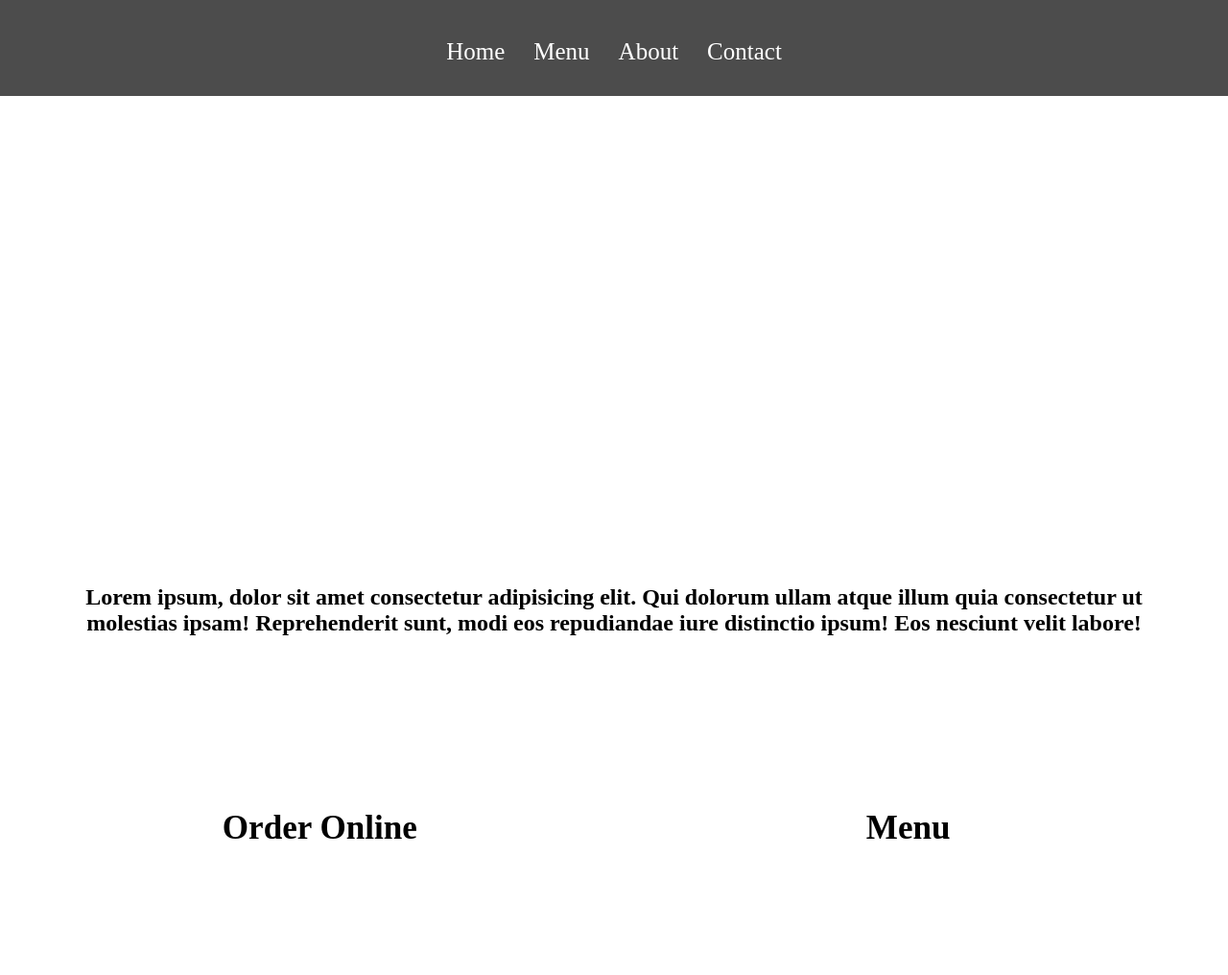
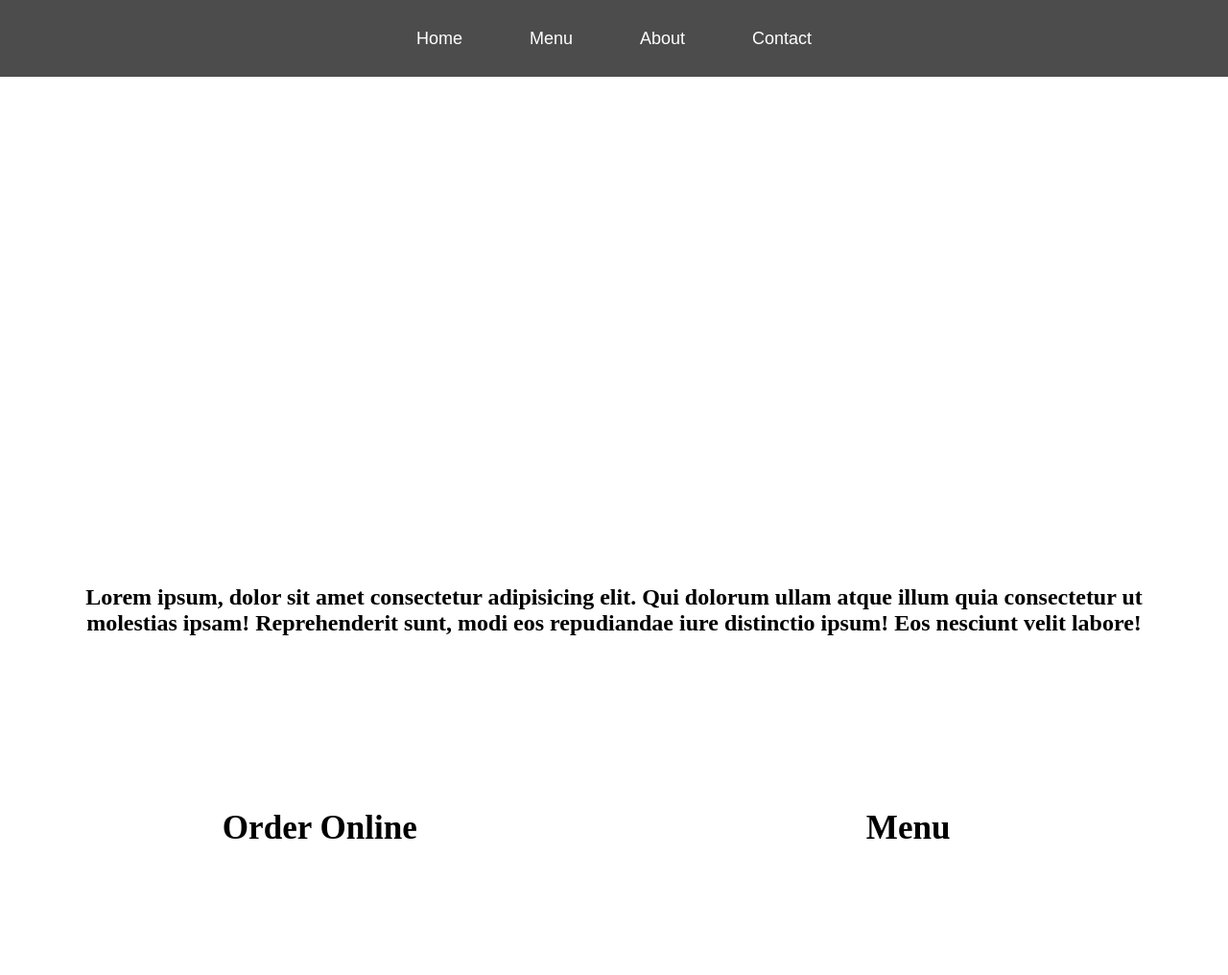
Before and after one commit to KyleOlhausen/restaurant-page, a plain HTML site: page index.html in a window 1280 px wide. Shown: the top 1016 px of the page at 96% size. Drawn offline with Linux system fonts and the light colour scheme; a script that the page names is missing.

Commit message:
fixed html and css for title

```diff
--- a/index.html
+++ b/index.html
@@ -11,25 +11,21 @@
 <body>
     <div id="content">
 
-
-        <div class="header">
+        <div>
             <nav>
-                <a href="">Home</a>
-                <a href="">Menu</a>
-                <a href="">About</a>
-                <a href="">Contact</a>
+                <button>Home</button>
+                <button>Menu</button>
+                <button>About</button>
+                <button>Contact</button>
             </nav>
-        </div>
-
-        <div class="title">
-            <h1>Coffee Shop</h1>
+            <h1 class="title">Coffee Shop</h1>
         </div>
 
         <div class="info">
             <div class="info-text">
                 <h2>Lorem ipsum, dolor sit amet consectetur adipisicing elit. Qui dolorum ullam atque illum quia consectetur ut molestias ipsam! Reprehenderit sunt, modi eos repudiandae iure distinctio ipsum! Eos nesciunt velit labore!</h2>
             </div>
-            <div class="options">
+            <div class="cards">
                 <div class="card left">
                     <h3>Order Online</h3>
                 </div>
--- /dev/null
+++ b/main.js
@@ -0,0 +1 @@
+console.log("adsg");
--- a/styles.css
+++ b/styles.css
@@ -11,28 +11,33 @@ body {
     grid-template-columns: 1fr;
 }
 
-.header {
-    background-color: rgba(0, 0, 0, 0.7);
-    height: 100px;
-    width: 100%;
-    position:fixed;
-}
 
 nav {
-    padding-top: 40px;
+    background-color: rgba(0, 0, 0, 0.7);
+    height: 80px;
+    width: 100%;
+    position:sticky;
+    top: 0;
+    margin: 0px;
+    margin-bottom: 100px;
     display: flex;
     justify-content:center;
     font-size: 25px;
     gap: 30px;
 }
 
-a {
-    text-decoration: none;
+nav button {
+    font-size: large;
+    background-color: transparent;
     color: white;
+    padding: 20px;
+    border: transparent;
 }
 
-a:hover {
+nav button:hover {
     text-decoration: underline;
+    cursor: pointer;
+    transform: translateY(-10%);
 }
 
 .title {
@@ -41,14 +46,9 @@ a:hover {
     display: flex;
     justify-content: center;
     align-items: center;
-    margin-left: 20px;
-}
-
-h1 {
     margin: 0;
     position: sticky;
     top: 120px;
-
 }
 
 
@@ -60,11 +60,11 @@ h1 {
 }
 
 .info-text {
- margin-left: 50px;
- margin-right: 50px;
+    margin-left: 50px;
+    margin-right: 50px;
 }
 
-.options {
+.cards {
     display: flex;
     justify-content: space-evenly;
     align-items: center;
```
